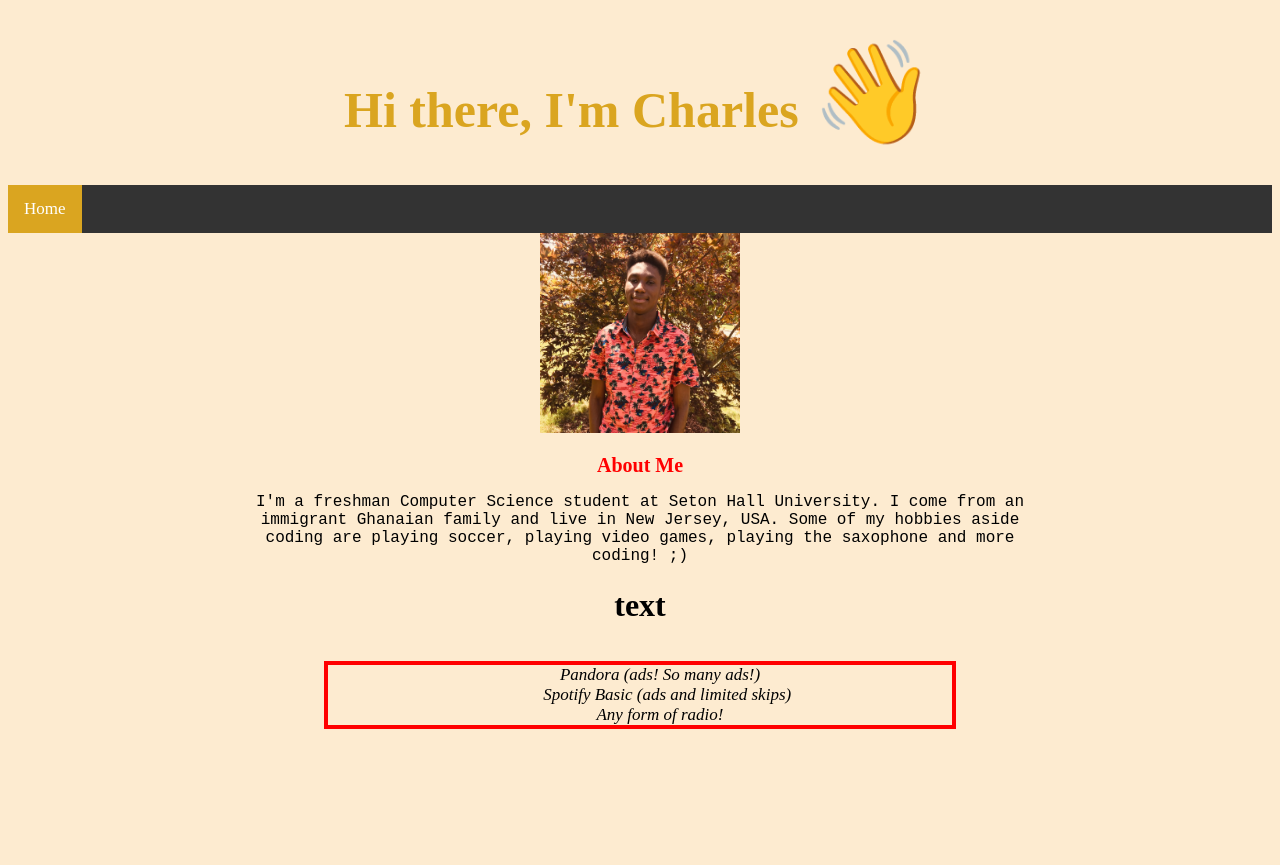
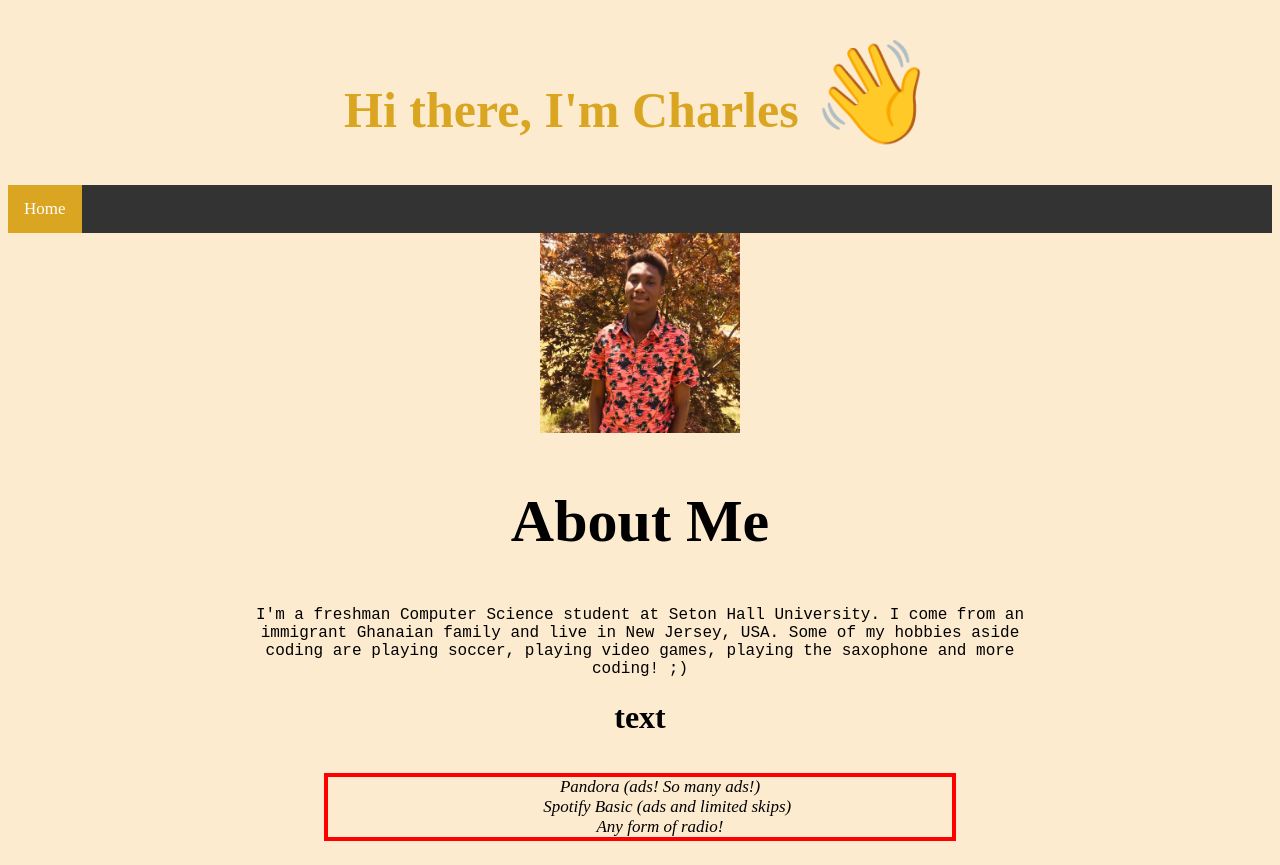
Before and after one commit to baiden00/baiden00.github.io, a plain HTML site: page index.html in a window 1280 px wide. Before the commit the page ends 800 px from the top, so only its background shows below. Drawn offline with Linux system fonts and the light colour scheme.

Commit message:
update index.css

```diff
--- a/static/index.css
+++ b/static/index.css
@@ -72,8 +72,8 @@ li {
 }
 
 h2 {
-  color: red;
-  font-size: 20px;
+  color: black;
+  font-size: 60px;
   font-weight: bold;
 }
 
```
